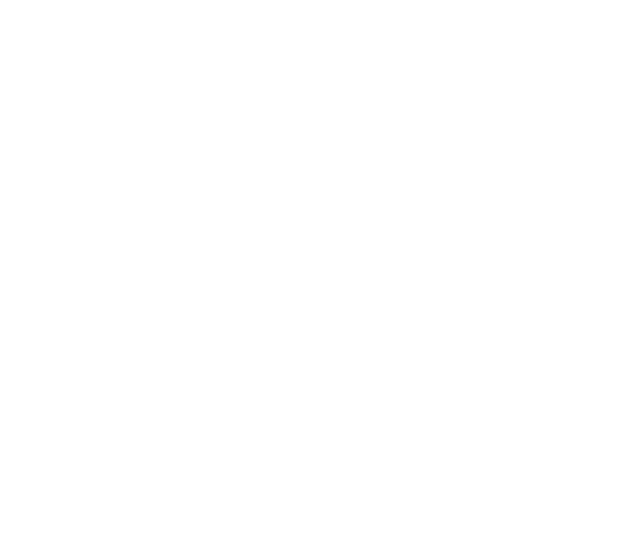
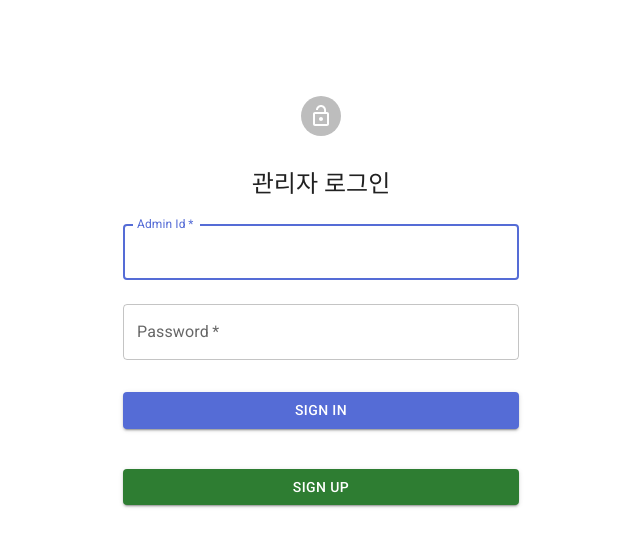
Before and after one commit to 2022-bancow-teamProject/bancow-admin, a React (Create React App) app: page /signup in a window 1280 px wide. Shown: the top 546 px of the page, without its empty margins (319-959 px from the left). Built offline with nearby package versions, Linux system fonts and the light colour scheme.

Commit message:
feat: set basic form

```diff
--- a/src/pages/Signup.tsx
+++ b/src/pages/Signup.tsx
@@ -1,5 +1,76 @@
+import Avatar from "@mui/material/Avatar";
+import Button from "@mui/material/Button";
+import TextField from "@mui/material/TextField";
+import Box from "@mui/material/Box";
+import LockOpenIcon from "@mui/icons-material/LockOpen";
+import Typography from "@mui/material/Typography";
+import Container from "@mui/material/Container";
+
 const Signup = () => {
-  return <div></div>;
+  const handleSubmit = (event: React.FormEvent<HTMLFormElement>) => {
+    event.preventDefault();
+    const data = new FormData(event.currentTarget);
+    // eslint-disable-next-line no-console
+    console.log({
+      id: data.get("id"),
+      password: data.get("password")
+    });
+  };
+  return (
+    <Container component="main" maxWidth="xs">
+      <Box
+        sx={{
+          marginTop: 8,
+          display: "flex",
+          flexDirection: "column",
+          justifyContent: "center",
+          alignItems: "center"
+        }}
+      >
+        <Avatar sx={{ m: 4 }}>
+          <LockOpenIcon />
+        </Avatar>
+        <Typography component="h1" variant="h5">
+          관리자 로그인
+        </Typography>
+        <Box component="form" onSubmit={handleSubmit} noValidate sx={{ mt: 1 }}>
+          <TextField
+            margin="normal"
+            required
+            fullWidth
+            name="id"
+            label="Admin Id"
+            autoFocus
+          />
+          <TextField
+            margin="normal"
+            required
+            fullWidth
+            name="password"
+            label="Password"
+            type="password"
+          />
+          <Button
+            type="submit"
+            fullWidth
+            variant="contained"
+            sx={{ mt: 3, mb: 2 }}
+          >
+            Sign In
+          </Button>
+          <Button
+            type="button"
+            fullWidth
+            variant="contained"
+            color="success"
+            sx={{ mt: 3, mb: 2 }}
+          >
+            Sign Up
+          </Button>
+        </Box>
+      </Box>
+    </Container>
+  );
 };
 
 export default Signup;
```
